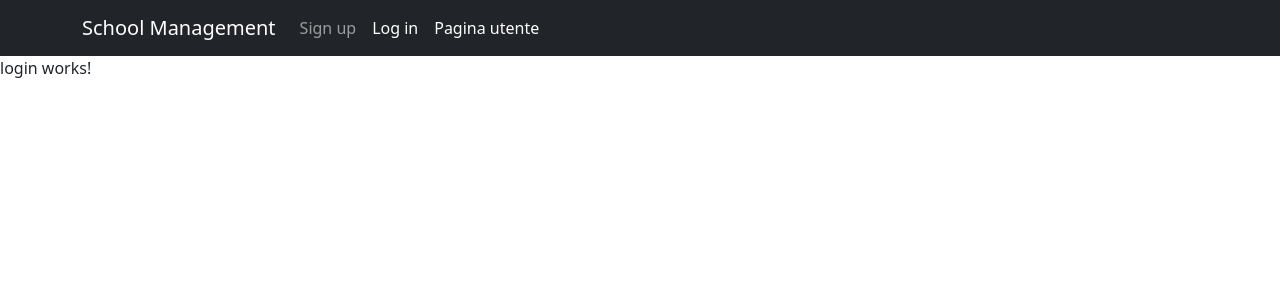
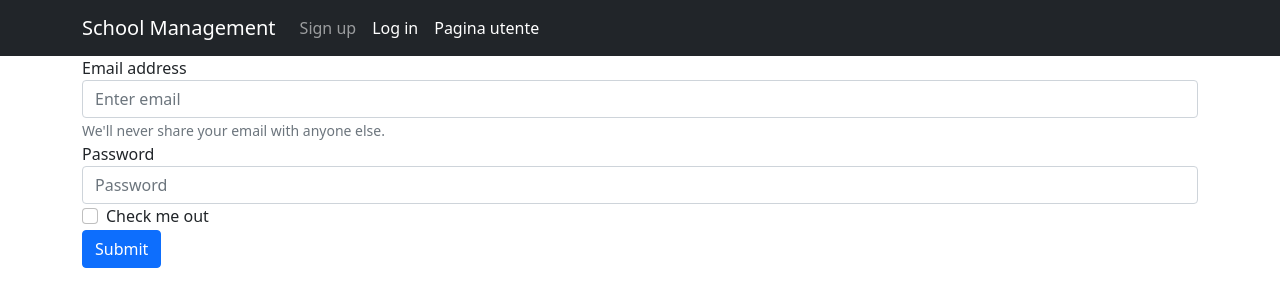
Before and after one commit to LorenzoBrunori/angular-school-management, an Angular app: page /login in a window 1280 px wide. Shown: the top 306 px of the page. Built offline with nearby package versions, Linux system fonts and the light colour scheme.

Commit message:
login-form-prova

```diff
--- a/package.json
+++ b/package.json
@@ -20,6 +20,7 @@
     "@angular/platform-browser-dynamic": "~9.0.0",
     "@angular/router": "~9.0.0",
     "bootstrap": "^5.1.3",
+    "json-server": "^0.17.0",
     "rxjs": "~6.5.4",
     "tslib": "^1.10.0",
     "zone.js": "~0.10.2"
--- a/src/app/components/login/login.component.css
+++ b/src/app/components/login/login.component.css
@@ -0,0 +1,3 @@
+input.ng-invalid.ng-touched {
+  border: 1px solid red;
+}
--- a/src/app/components/login/login.component.html
+++ b/src/app/components/login/login.component.html
@@ -1 +1,45 @@
-<p>login works!</p>
+<div class="container">
+  <form (ngSubmit)="onSubmit()" #loginForm="ngForm">
+    <div class="form-group">
+      <label for="exampleInputEmail1">Email address</label>
+      <input
+        type="email"
+        class="form-control"
+        id="email"
+        aria-describedby="emailHelp"
+        placeholder="Enter email"
+        ngModel
+        name="email"
+        required
+        email
+        #email="ngModel"
+      />
+      <small id="emailHelp" class="form-text text-muted"
+        >We'll never share your email with anyone else.</small
+      >
+    </div>
+    <div class="form-group">
+      <label for="exampleInputPassword1">Password</label>
+      <input
+        type="password"
+        class="form-control"
+        id="exampleInputPassword1"
+        placeholder="Password"
+        ngModel
+        name="password"
+        required
+        password
+        #password="ngModel"
+      />
+    </div>
+    <div class="form-check">
+      <input type="checkbox" class="form-check-input" id="exampleCheck1" />
+      <label class="form-check-label" for="exampleCheck1">Check me out</label>
+    </div>
+    <button type="submit" class="btn btn-primary">Submit</button>
+  </form>
+  <div class="your-datas">
+    <p>{{ user.email }}</p>
+    <p>{{ user.password }}</p>
+  </div>
+</div>
--- a/src/app/components/login/login.component.ts
+++ b/src/app/components/login/login.component.ts
@@ -1,15 +1,26 @@
-import { Component, OnInit } from '@angular/core';
+import { Component, ElementRef, OnInit, ViewChild } from "@angular/core";
+import { NgForm } from "@angular/forms";
 
 @Component({
-  selector: 'app-login',
-  templateUrl: './login.component.html',
-  styleUrls: ['./login.component.css']
+  selector: "app-login",
+  templateUrl: "./login.component.html",
+  styleUrls: ["./login.component.css"],
 })
 export class LoginComponent implements OnInit {
+  @ViewChild("loginForm") loginForm: NgForm;
+  submitted = false;
+  user = {
+    email: "",
+    password: "",
+  };
 
-  constructor() { }
+  constructor() {}
 
-  ngOnInit(): void {
+  ngOnInit(): void {}
+
+  onSubmit() {
+    this.submitted = true;
+    this.user.email = this.loginForm.value.email;
+    this.user.password = this.loginForm.value.password;
   }
-
 }
```
